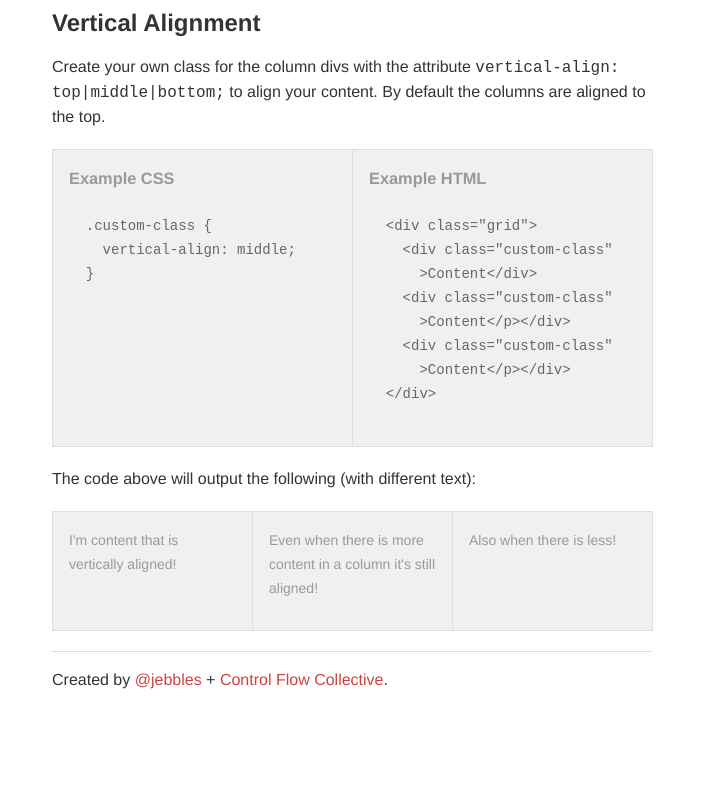
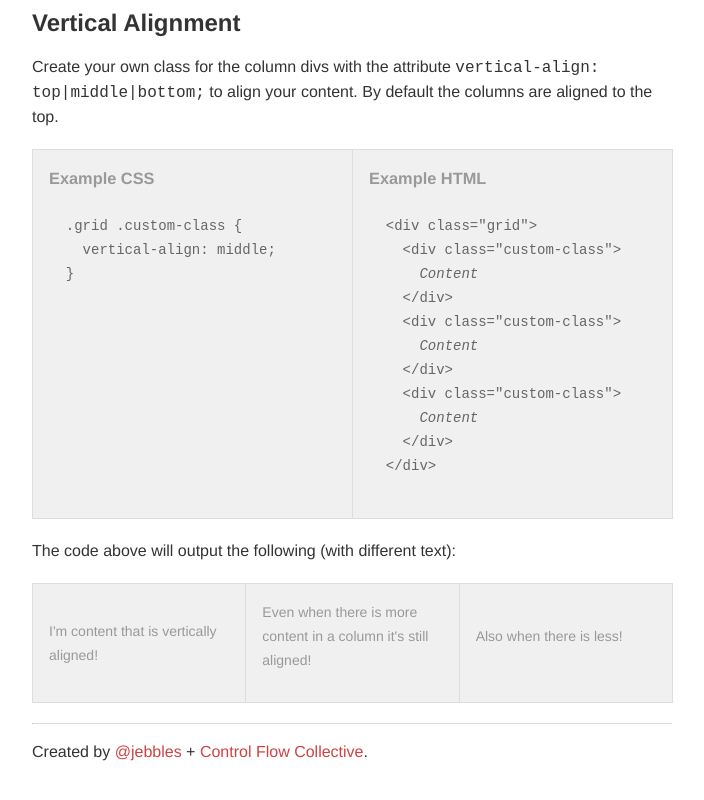
Before and after one commit to jebbles/kiss-grid, a plain HTML site: page index.html in a window 1280 px wide. Shown: the part 1092-1892 px from the top of the page, without its empty margins (288-992 px from the left). Before the commit the page ends 1834 px from the top, so only its background shows below. Drawn offline with nearby package versions, Linux system fonts and the light colour scheme.

Commit message:
added vertical align docs

```diff
--- a/css/style.css
+++ b/css/style.css
@@ -6,7 +6,7 @@ body {
 }
 .container {
   margin: 50px auto;
-  max-width: 600px;
+  max-width: 640px;
 }
 h1 {
   line-height: 1.5em;
@@ -65,7 +65,7 @@ pre {
 .example-grid .grid.visualized > div {
   padding: 16px;
 }
-.custom-class {
+.grid .custom-class {
   vertical-align: middle;
 }
 #tester {
--- a/index.html
+++ b/index.html
@@ -94,7 +94,7 @@
           <div>
             <h3>Example CSS</h3>
             <pre><code>
-  .custom-class {
+  .grid .custom-class {
     vertical-align: middle;
   }
             </pre></code>
@@ -104,12 +104,15 @@
             <h3>Example HTML</h3>
             <pre><code>
   &lt;div class=&quot;grid&quot;&gt;
-    &lt;div class=&quot;custom-class&quot;
-      &gt;Content&lt;/div&gt;
-    &lt;div class=&quot;custom-class&quot;
-      &gt;Content&lt;/p&gt;&lt;/div&gt;
-    &lt;div class=&quot;custom-class&quot;
-      &gt;Content&lt;/p&gt;&lt;/div&gt;
+    &lt;div class=&quot;custom-class&quot;&gt;
+      <i>Content</i>
+    &lt;/div&gt;
+    &lt;div class=&quot;custom-class&quot;&gt;
+      <i>Content</i>
+    &lt;/div&gt;
+    &lt;div class=&quot;custom-class&quot;&gt;
+      <i>Content</i>
+    &lt;/div&gt;
   &lt;/div&gt;
             </pre></code>
           </div>
```
